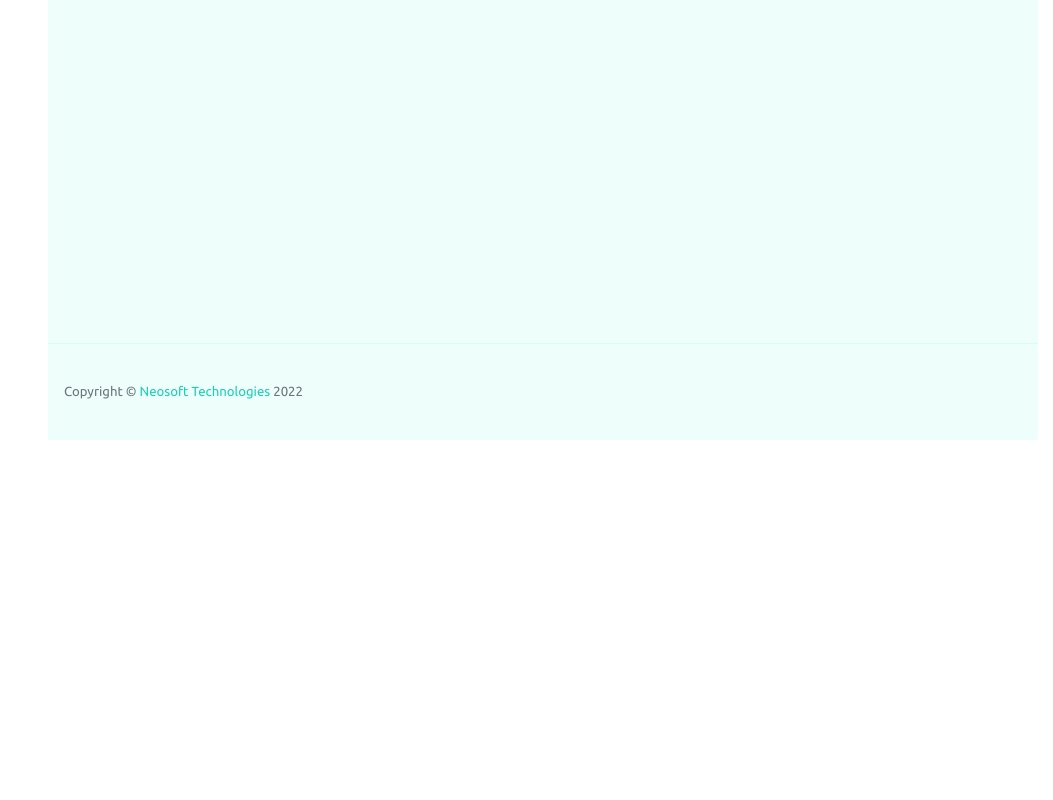
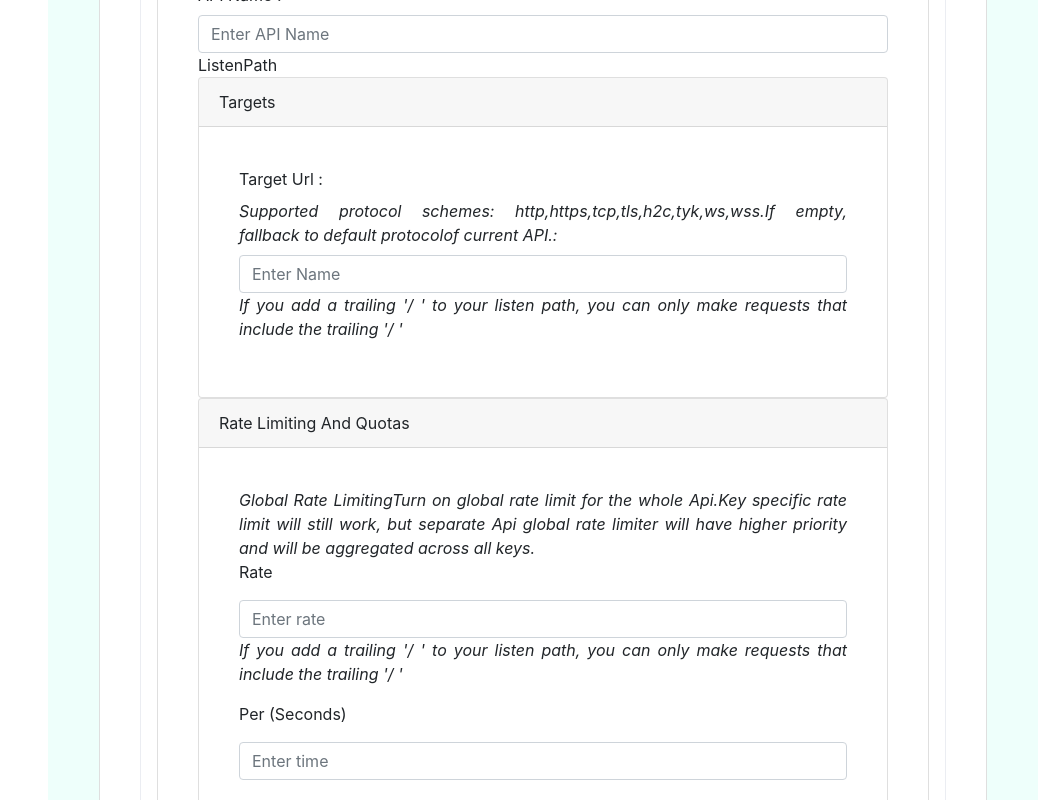
Before and after one commit to NeoSOFT-Technologies/application-gateway, a React (Create React App) app in the folder src/UI/: page /update in a window 1280 px wide. Shown: the part 360-1160 px from the top of the page, without its empty margins (227-1280 px from the left). Before the commit the page ends 800 px from the top, so only its background shows below. Built offline with nearby package versions, Linux system fonts and the light colour scheme.

Commit message:
Update components code

```diff
--- a/src/UI/src/AppRoutes.tsx
+++ b/src/UI/src/AppRoutes.tsx
@@ -16,7 +16,9 @@ const PolicyList = lazy(
 const KeyList = lazy(() => import("./pages/features/Keys/List/KeyList"));
 const Dashboard = lazy(() => import("./pages/features/Dashboard"));
 const Update = lazy(() => import("./pages/features/APIs/Update/Update"));
-
+const TenantDetails = lazy(
+  () => import("./pages/features/Admin/tenant-details/TenantDetails")
+);
 function AppRoutes() {
   return (
     <Suspense fallback={<Spinner />}>
@@ -31,6 +33,7 @@ function AppRoutes() {
         <Route path="/keylist" element={<KeyList />} />
         <Route path="/dashboard" element={<Dashboard />} />
         <Route path="/update" element={<Update />} />
+        <Route path="/tenantdetail" element={<TenantDetails />} />
         {/**********************************************************/}
         <Route path="*" element={<Navigate to="/login-page" />} />
       </Routes>
--- a/src/UI/src/pages/features/APIs/List/APIList.tsx
+++ b/src/UI/src/pages/features/APIs/List/APIList.tsx
@@ -1,7 +1,7 @@
 import React, { useState, useEffect } from "react";
 // import { Button } from "react-bootstrap";
 import RenderList from "../../../../components/list/RenderList";
-// import { useNavigate } from "react-router-dom";
+import { useNavigate } from "react-router-dom";
 import { RootState } from "../../../../store";
 import { useAppDispatch, useAppSelector } from "../../../../store/hooks";
 import { getApiList } from "../../../../store/features/api/list/slice";
@@ -9,7 +9,7 @@ import { IApiDataList, IApiListState } from "../../../../types/api/index";
 import Spinner from "../../../../components/loader/Loader";
 
 export default function APIList() {
-  // const navigate = useNavigate();
+  const navigate = useNavigate();
   const [selected, setSelected] = useState(1);
   // const [search, setSearch] = useState(" ");
   const dispatch = useAppDispatch();
@@ -58,12 +58,12 @@ export default function APIList() {
   //     navigate(`/userdetails/${val.id}`, { state: { ...val } });
   //   };
 
-  // const NavigateTenant = (val: IApiDetails) => {
-  //   console.log(val);
-  //   navigate("/tenantdetails", {
-  //     state: { val },
-  //   });
-  // };
+  const NavigateUpdate = () => {
+    // console.log(val);
+    navigate("/update", {
+      // state: { val },
+    });
+  };
 
   const headings = [
     { title: "Name" },
@@ -76,6 +76,7 @@ export default function APIList() {
     {
       className: "btn btn-sm btn-light",
       iconClassName: "bi bi-pencil-square menu-icon",
+      buttonFunction: NavigateUpdate,
     },
   ];
   return (
@@ -100,7 +101,7 @@ export default function APIList() {
                     <input
                       type="text"
                       className="form-control bg-parent border-1"
-                      placeholder="Search Tenant"
+                      placeholder="Search Api"
                       // onChange={(e) => setSearch(e.target.value)}
                     />
                     <button
--- a/src/UI/src/pages/features/APIs/Update/Setting/RateLimit/RateLimit.tsx
+++ b/src/UI/src/pages/features/APIs/Update/Setting/RateLimit/RateLimit.tsx
@@ -1,5 +1,64 @@
 import React from "react";
+import { Col, Form, Row } from "react-bootstrap";
 
 export default function RateLimit() {
-  return <div>RateLimit</div>;
+  return (
+    <div>
+      <div className="card">
+        <div>
+          <div className="align-items-center justify-content-around">
+            <div className="card-header !important">
+              Rate Limiting And Quotas
+            </div>
+            <div className="card-body">
+              <Form>
+                <Row>
+                  <Col md="12">
+                    <i> Global Rate Limiting</i>
+                    <i className="mb-3">
+                      Turn on global rate limit for the whole Api.Key specific
+                      rate limit will still work, but separate Api global rate
+                      limiter will have higher priority and will be aggregated
+                      across all keys.
+                    </i>
+                    <Form.Group className="mb-3">
+                      <Form.Label> Rate</Form.Label>
+                      <br />
+
+                      <Form.Control
+                        className="mt-2"
+                        type="text"
+                        id="rate"
+                        placeholder="Enter rate"
+                        name="rate"
+                        required
+                      />
+                      <i>
+                        If you add a trailing &apos;/ &apos; to your listen
+                        path, you can only make requests that include the
+                        trailing &apos;/ &apos;
+                      </i>
+                    </Form.Group>
+                    <Form.Group className="mb-3">
+                      <Form.Label> Per (Seconds)</Form.Label>
+                      <br />
+
+                      <Form.Control
+                        className="mt-2"
+                        type="text"
+                        id="per"
+                        placeholder="Enter time"
+                        name="per"
+                        required
+                      />
+                    </Form.Group>
+                  </Col>
+                </Row>
+              </Form>
+            </div>
+          </div>
+        </div>
+      </div>
+    </div>
+  );
 }
--- a/src/UI/src/pages/features/APIs/Update/Setting/Setting.tsx
+++ b/src/UI/src/pages/features/APIs/Update/Setting/Setting.tsx
@@ -1,17 +1,87 @@
 import React from "react";
 import ListenPath from "./ListenPath/ListenPath";
+// import { Accordion } from "react-bootstrap";
 import RateLimit from "./RateLimit/RateLimit";
 import TargetUrl from "./TargetUrl/TargetUrl";
 
 export default function Setting() {
   return (
     <div>
-      Setting
-      <h1>
+      {/* <h1>
         <ListenPath />
         <TargetUrl />
         <RateLimit />
-      </h1>
+      </h1> */}
+      <div className="card">
+        <div>
+          <div className="align-items-center justify-content-around">
+            {/* <Accordion defaultActiveKey="0"> */}
+            {/* <Accordion.Item eventKey="0"> */}
+            <div className="card-header">
+              API Settings
+              {/* <Accordion.Header>API Settings</Accordion.Header> */}
+            </div>
+            {/* <h2 className="accordion-header">
+                    <button
+                      type="button"
+                      aria-expanded="true"
+                      className="accordion-button"
+                    >
+                      API Settings
+                    </button>
+                  </h2>
+                </div> */}
+
+            <div className="card-body">
+              {/* <Accordion.Body> */}
+              <form className="h-50">
+                <div>
+                  <label>API Name :</label>
+                </div>
+                <div className="input-group">
+                  <input
+                    type="text"
+                    className="form-control bg-parent border-1"
+                    placeholder="Enter API Name"
+                  />
+                </div>
+              </form>
+              <div>
+                <ListenPath />
+              </div>
+              <div>
+                <TargetUrl />
+              </div>
+              <div>
+                <RateLimit />
+              </div>
+              {/* </Accordion.Body> */}
+            </div>
+            {/* </Accordion.Item> */}
+            {/* </Accordion> */}
+          </div>
+        </div>
+      </div>
+      {/* <table className="table table-bordered">
+        <thead>
+          <tr>
+            <th>API Settings</th>
+          </tr>
+        </thead>
+        <tbody>
+          <td>
+            API Name <br />
+            <br />
+            <div className="h-50 input-group">
+              <input
+                type="text"
+                className="bg-parent border-1"
+                placeholder="Enter API Name"
+              />
+            </div>
+          </td>
+        </tbody>
+      </table> */}
     </div>
   );
 }
--- a/src/UI/src/pages/features/APIs/Update/Setting/TargetUrl/TargetUrl.tsx
+++ b/src/UI/src/pages/features/APIs/Update/Setting/TargetUrl/TargetUrl.tsx
@@ -1,5 +1,46 @@
 import React from "react";
+import { Col, Form, Row } from "react-bootstrap";
 
 export default function TargetUrl() {
-  return <div>TargetUrl</div>;
+  return (
+    <div>
+      <div className="card">
+        <div>
+          <div className="align-items-center justify-content-around">
+            <div className="card-header !important">Targets</div>
+            <div className="card-body">
+              <Form>
+                <Row>
+                  <Col md="12">
+                    <Form.Group className="mb-3">
+                      <Form.Label> Target Url :</Form.Label>
+                      <br />
+                      <i className="mb-3">
+                        Supported protocol schemes:
+                        http,https,tcp,tls,h2c,tyk,ws,wss.If empty, fallback to
+                        default protocolof current API.:
+                      </i>
+                      <Form.Control
+                        className="mt-2"
+                        type="text"
+                        id="name"
+                        placeholder="Enter Name"
+                        name="name"
+                        required
+                      />
+                      <i>
+                        If you add a trailing &apos;/ &apos; to your listen
+                        path, you can only make requests that include the
+                        trailing &apos;/ &apos;
+                      </i>
+                    </Form.Group>
+                  </Col>
+                </Row>
+              </Form>
+            </div>
+          </div>
+        </div>
+      </div>
+    </div>
+  );
 }
--- a/src/UI/src/pages/features/APIs/Update/Update.tsx
+++ b/src/UI/src/pages/features/APIs/Update/Update.tsx
@@ -1,19 +1,38 @@
 import React from "react";
 import Setting from "./Setting/Setting";
 import Version from "./Version/Version";
+import { Tab, Tabs } from "react-bootstrap";
 
 export default function Update() {
   return (
     <div>
-      Update
-      <ul>
-        <li>
-          <Setting />
-        </li>
-        <li>
-          <Version />
-        </li>
-      </ul>
+      <div className="col-lg-12 grid-margin stretch-card">
+        <div className="card">
+          <div className="card-body">
+            <div className="align-items-center">
+              <div>
+                <button className=" btn  btn-success btn-md d-flex float-right mb-4">
+                  {" "}
+                  Update
+                </button>
+              </div>
+              <Tabs
+                defaultActiveKey="setting"
+                id="uncontrolled-tab"
+                // transition={false}
+                className="mb-3 small"
+              >
+                <Tab eventKey="setting" title="Setting">
+                  <Setting />
+                </Tab>
+                <Tab eventKey="version" title="Version">
+                  <Version />
+                </Tab>
+              </Tabs>
+            </div>
+          </div>
+        </div>
+      </div>
     </div>
   );
 }
```
